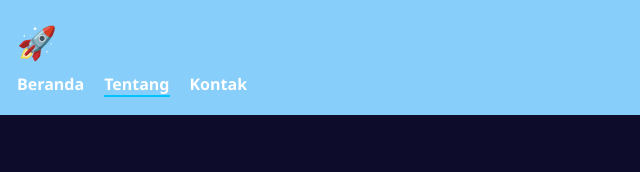
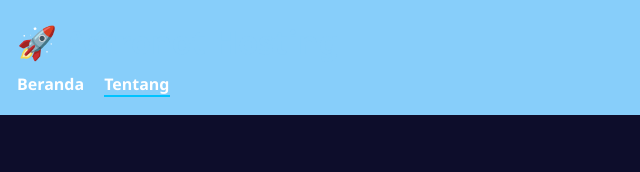
Before and after one commit to aulvvn/coba-coba-hosting, a plain HTML site: page tentang.html in a window 1280 px wide. Shown: the top 172 px of the page, 123-763 px from the left. Drawn offline with Linux system fonts and the light colour scheme.

Commit message:
Update tentang.html

```diff
--- a/tentang.html
+++ b/tentang.html
@@ -14,7 +14,6 @@
         <ul>
           <li><a href="index.html">Beranda</a></li>
           <li><a href="tentang.html" class="active">Tentang</a></li>
-          <li><a href="kontak.html">Kontak</a></li>
         </ul>
       </nav>
     </div>
```
